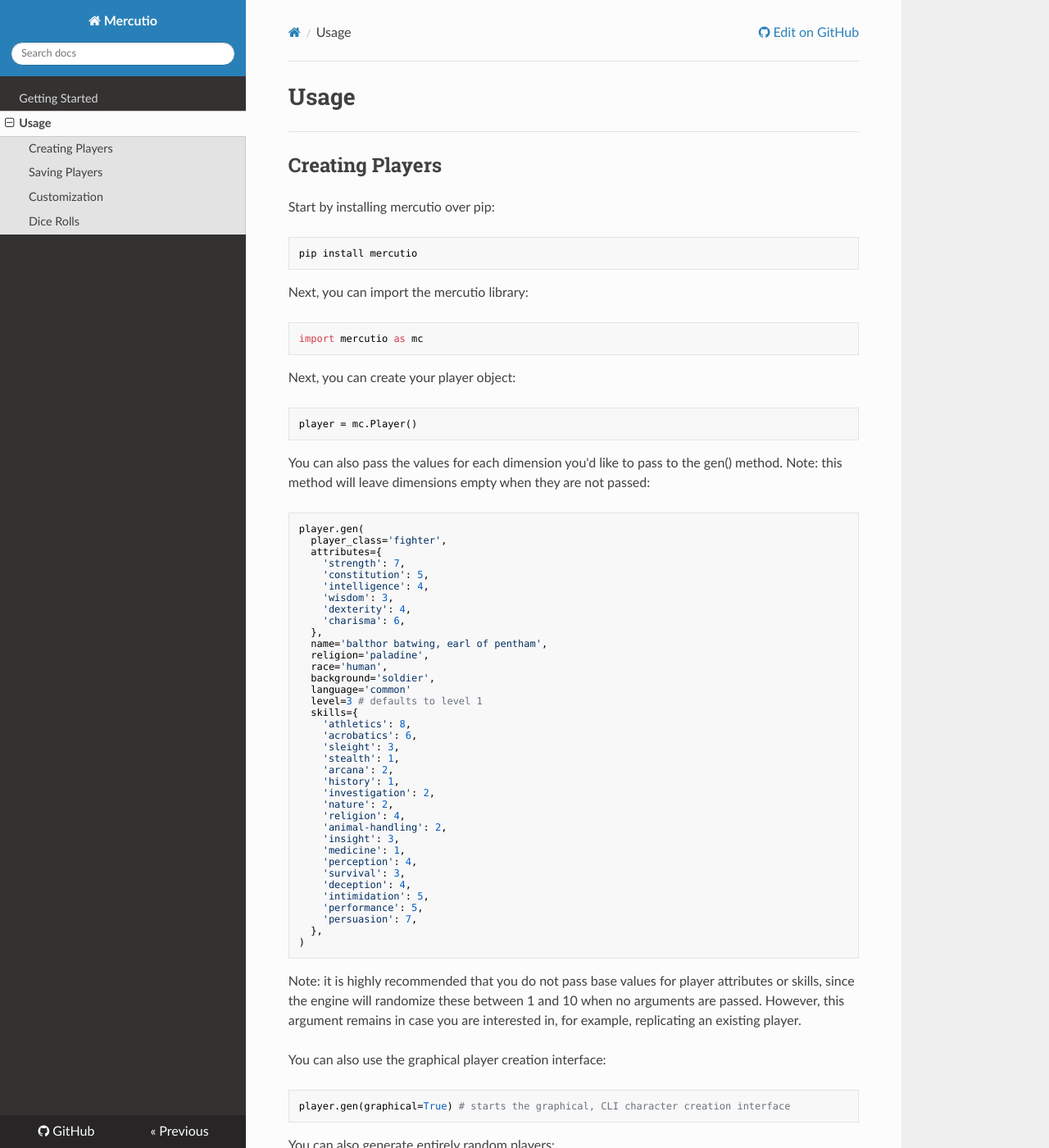
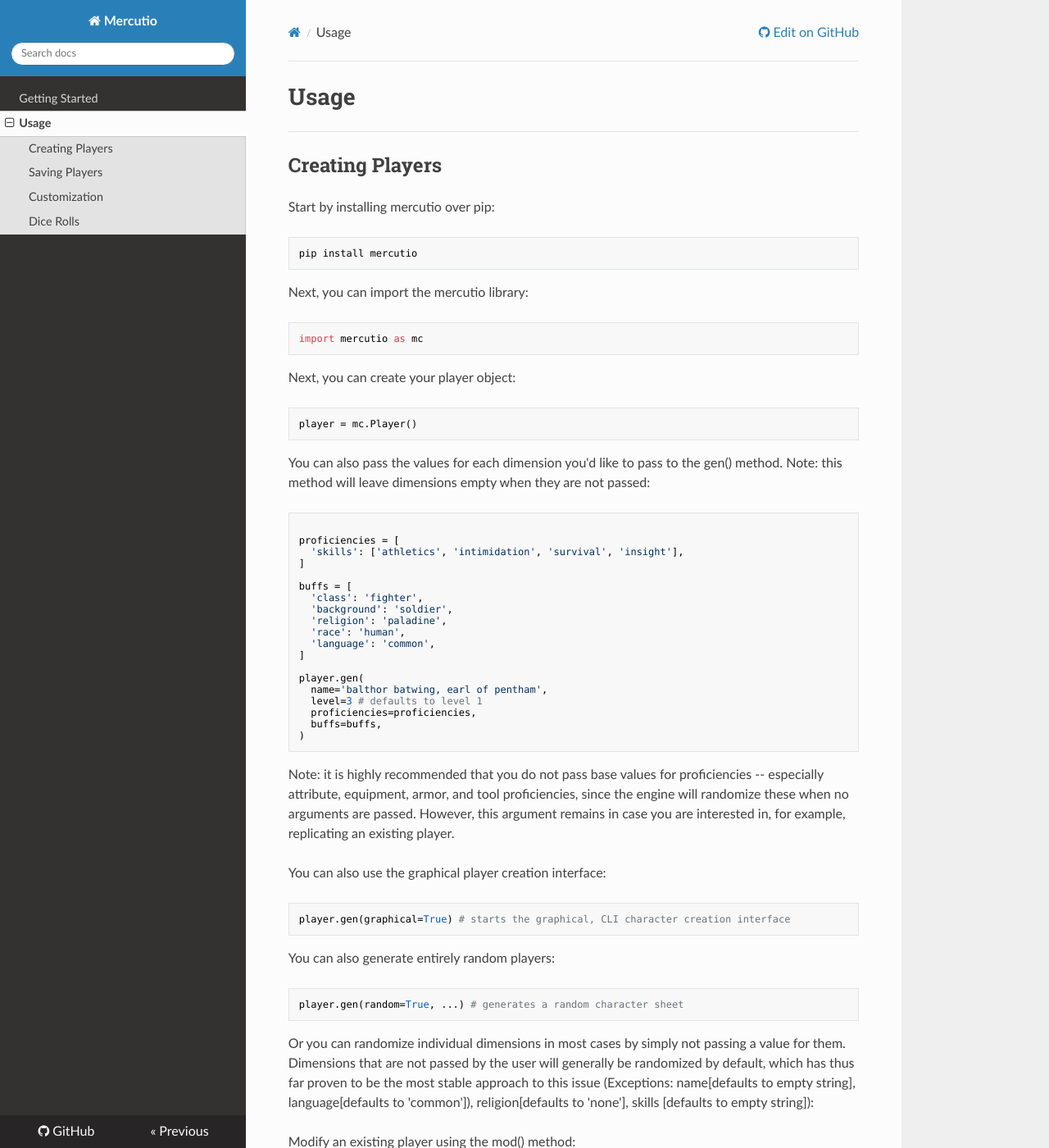
Before and after one commit to signebedi/mercutio, an MkDocs documentation site: the page built from docs/usage.md, in a window 1280 px wide and 1400 px high. Shown: the whole window at 82% size. Built offline with MkDocs 1.6.1, drawn with Linux system fonts in a browser that asks for light colours; nearby versions of some CDN libraries.

Commit message:
updated usage with planned API changes

````diff
--- a/docs/usage.md
+++ b/docs/usage.md
@@ -21,45 +21,27 @@
 
 You can also pass the values for each dimension you'd like to pass to the gen() method. Note: this method will leave dimensions empty when they are not passed:
 ```python
+
+proficiencies = [
+  'skills': ['athletics', 'intimidation', 'survival', 'insight'],
+]
+
+buffs = [
+  'class': 'fighter',
+  'background': 'soldier',
+  'religion': 'paladine',
+  'race': 'human',
+  'language': 'common',
+]
+
 player.gen(
-  player_class='fighter',
-  attributes={
-    'strength': 7,
-    'constitution': 5,
-    'intelligence': 4,
-    'wisdom': 3,
-    'dexterity': 4,
-    'charisma': 6,
-  },
   name='balthor batwing, earl of pentham',
-  religion='paladine',
-  race='human',
-  background='soldier',
-  language='common'
   level=3 # defaults to level 1
-  skills={
-    'athletics': 8,
-    'acrobatics': 6,
-    'sleight': 3,
-    'stealth': 1,
-    'arcana': 2,
-    'history': 1,
-    'investigation': 2,
-    'nature': 2,
-    'religion': 4,
-    'animal-handling': 2,
-    'insight': 3,
-    'medicine': 1,
-    'perception': 4,
-    'survival': 3,
-    'deception': 4,
-    'intimidation': 5,
-    'performance': 5,
-    'persuasion': 7,
-  },
+  proficiencies=proficiencies,
+  buffs=buffs,
 )
 ```
-Note: it is highly recommended that you do not pass base values for player attributes or skills, since the engine will randomize these between 1 and 10 when no arguments are passed. However, this argument remains in case you are interested in, for example, replicating an existing player.
+Note: it is highly recommended that you do not pass base values for proficiencies -- especially attribute, equipment, armor, and tool proficiencies, since the engine will randomize these when no arguments are passed. However, this argument remains in case you are interested in, for example, replicating an existing player.
 
 You can also use the graphical player creation interface:
 ```python
````
